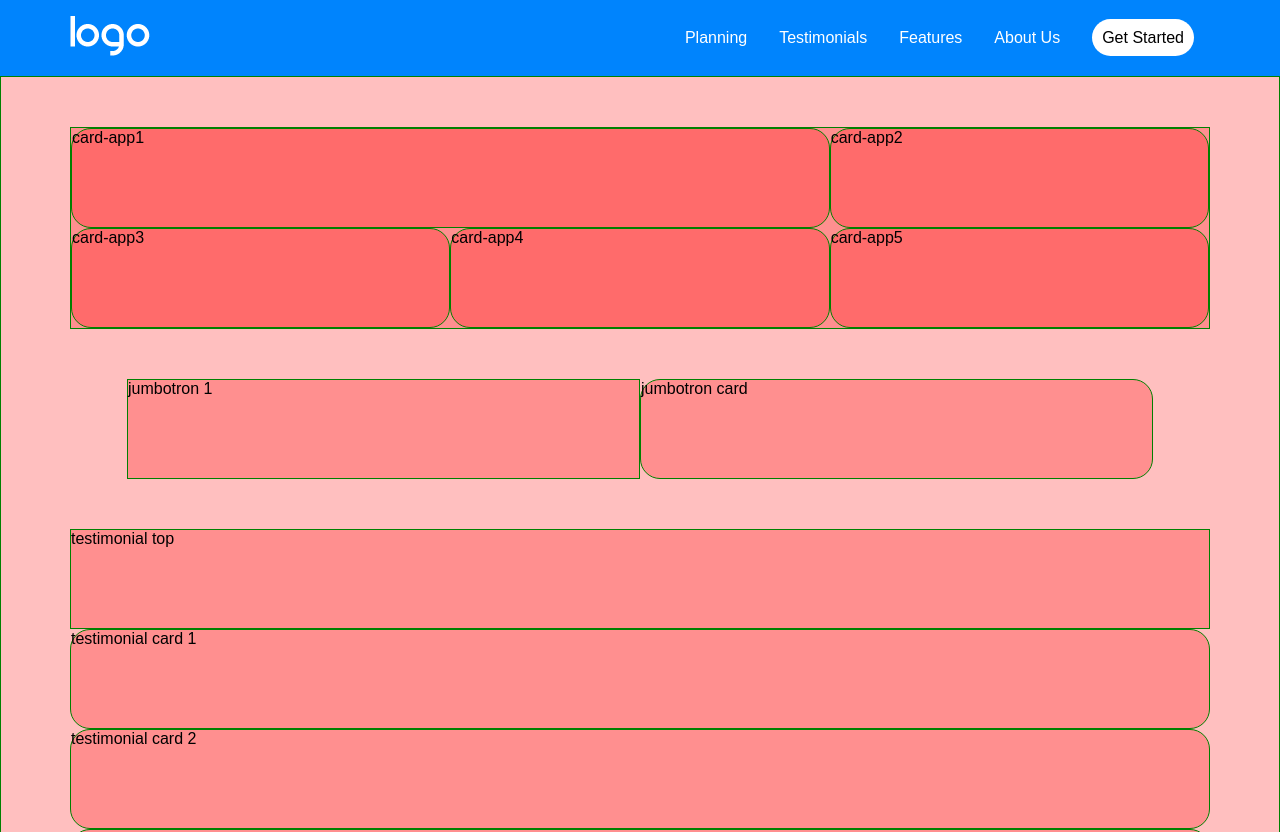
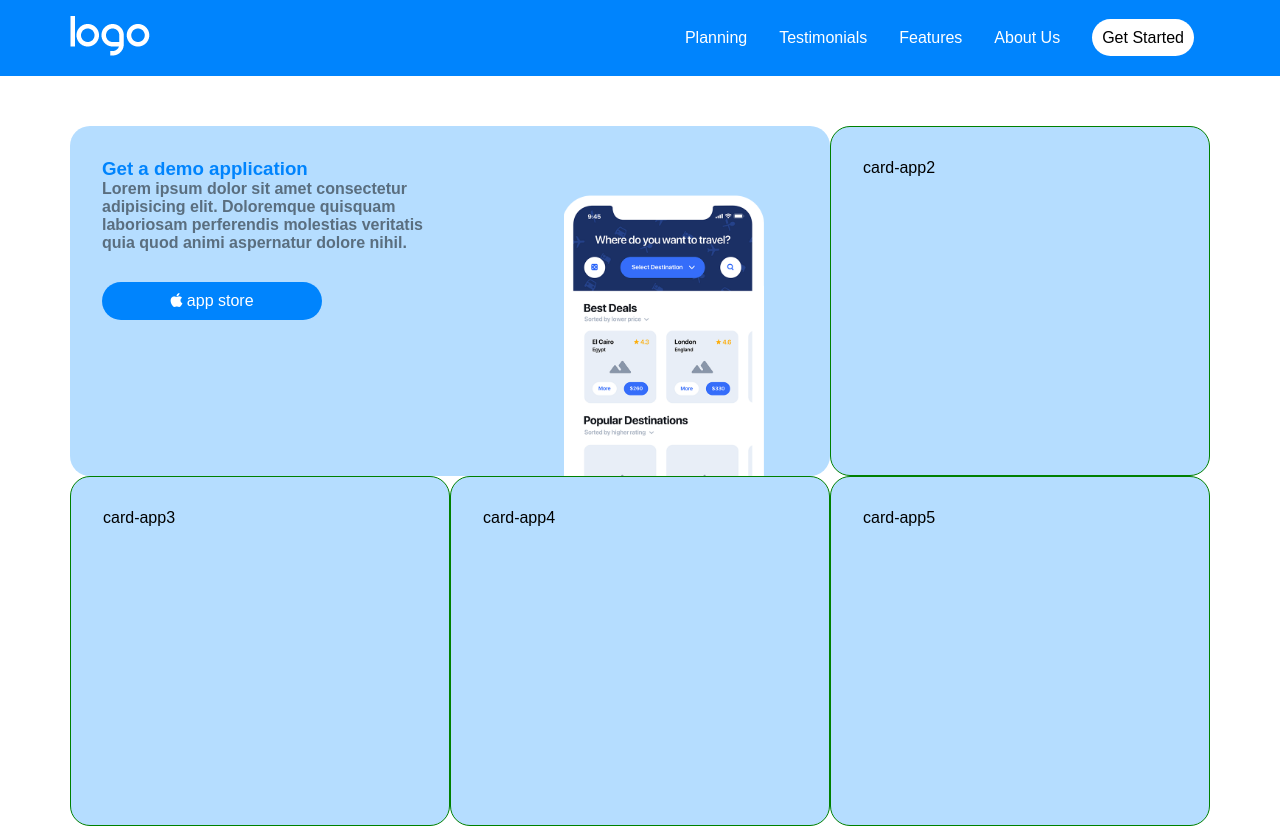
Before and after one commit to SaverioCascelli/htmlcss-responsive-layout, a plain HTML site: page index.html in a window 1280 px wide. Shown: the top 832 px of the page. Drawn offline with Linux system fonts and the light colour scheme.

Commit message:
[add] first card content in main

```diff
--- a/css/desktop.css
+++ b/css/desktop.css
@@ -10,6 +10,31 @@
 
     header .menu{
         display: flex;
+    }
+
+    .get-app .card{
+        height: 350px;
+    }
+
+    .get-app .card:first-child{
+        flex-wrap: wrap;
+        justify-content: flex-start;
+    }
+
+    .get-app .card .img{
+        height: 100%;
+        width: 50%;
+        position: relative;
+    }
+
+    .get-app .card .img img{
+        position: absolute;
+        bottom: 0;
+        object-fit: cover;
+    }
+
+    .get-app .card .text,.get-link{
+        width: 50%;
     }
 
    .jumbotron .container{
--- a/css/style.css
+++ b/css/style.css
@@ -25,6 +25,11 @@ footer{
 /* card */
 .card{
     border-radius: 20px;
+    padding:2rem;
+}
+
+.card .p{
+    font-size: .8rem;
 }
 /* card */
 
@@ -45,7 +50,7 @@ footer{
     border: 1px solid green;
 }
 
-.center-in{
+.center-it{
     text-align: center;
 }
 /* /tools */
@@ -104,9 +109,65 @@ header .menu ul{
 
 /* main */
 
-main .card{
-    height: 100px
+.get-app .card{
+    background-color: rgb(181, 221, 255);
 }
+
+.get-app .card h3{
+    color: rgb(0, 132, 253);
+}
+
+.get-app .card p{
+    color: rgb(90, 110, 127);
+    font-weight: bold;
+}
+
+.get-app .card a{
+    text-decoration: none;
+}
+
+.get-app .card a div{
+    background-color: rgb(0, 132, 253);
+    color: white;
+    width: 80%;
+    max-width: 220px;
+    border-radius: 20px;
+    text-align: center;
+    padding: 10px;
+}
+
+.get-app .get-link{
+    width: 80%;
+}
+
+.get-app .card .text{
+    margin-bottom: 30px;
+}
+
+.get-app .card .img{
+    margin-top: 30px;
+    height: 270px;
+    width: 80%;
+    align-self: center;
+    padding:5px 5px 0px 5px;
+    position: relative;
+}
+
+.get-app .card .img img{
+    display: block;
+    height: 100%;
+    position: absolute;
+    bottom: 0;
+    object-fit: contain;
+}
+
+.get-app .card:first-child{
+    display: flex;
+    justify-content: flex-end;
+    flex-direction: column;
+    padding-bottom: 0;
+}
+
 
 main .container{
     display: flex;
--- a/css/tablet.css
+++ b/css/tablet.css
@@ -1,4 +1,8 @@
 @media (min-width: 768px) {
+
+    .card .p{
+        font-size: 1rem;
+    }
 
     /* get app */
     main .get-app .cards{
@@ -8,6 +12,17 @@
 
     .get-app .card{
         width: calc(100% / 3);
+    }
+
+    .get-app .get-link{
+        width: 60%;
+    }
+    .get-app .card .img{
+        align-self:auto;
+        max-width: 200px;
+    }
+    .get-app .card .img img{
+        object-fit: fill;
     }
 
     .get-app .cards .card:first-child{
--- a/index.html
+++ b/index.html
@@ -31,11 +31,25 @@
         </div>
     </header>
 
-    <main class="debug">
+    <main>
         <section class="get-app">
-            <div class="container debug">
+            <div class="container">
                 <div class="cards">
-                    <div class="card debug"> card-app1</div>
+                    <div class="card">
+                        <div class="text">
+                            <h3>Get a demo application</h3>
+                            <p>Lorem ipsum dolor sit amet consectetur adipisicing elit. Doloremque quisquam laboriosam perferendis molestias veritatis quia quod animi aspernatur dolore nihil.</p>
+                        </div>
+                        <div class="get-link">
+                            <a href=" ">
+                                <div><i class="fa-brands fa-apple"></i> app store</div>
+                            </a>
+                        </div>
+
+                        <div class="img">
+                            <img src="img/phone.png" alt="">
+                        </div>
+                    </div>
                     <div class="card debug"> card-app2</div>
                     <div class="card debug"> card-app3</div>
                     <div class="card debug"> card-app4</div>
```
